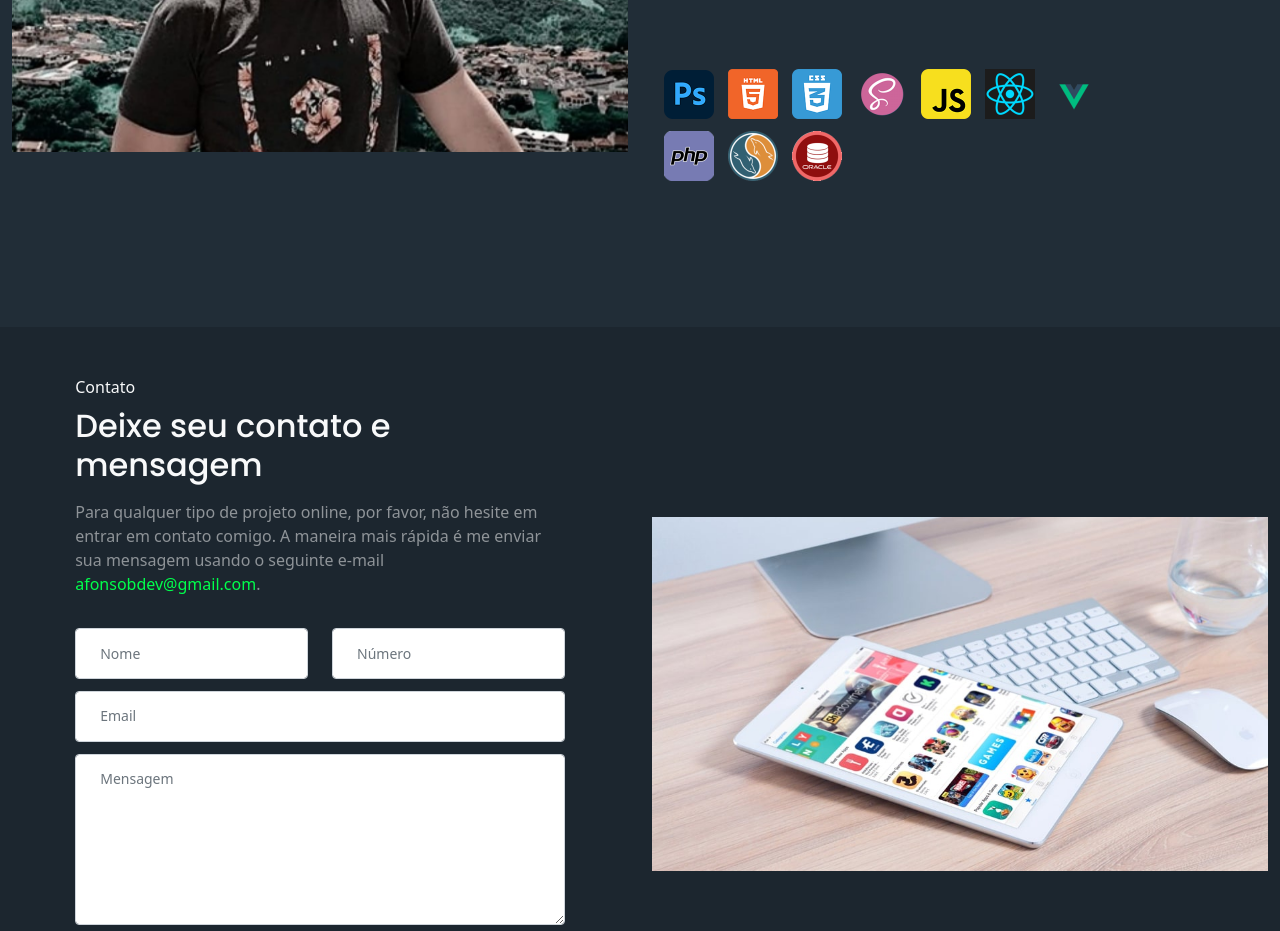
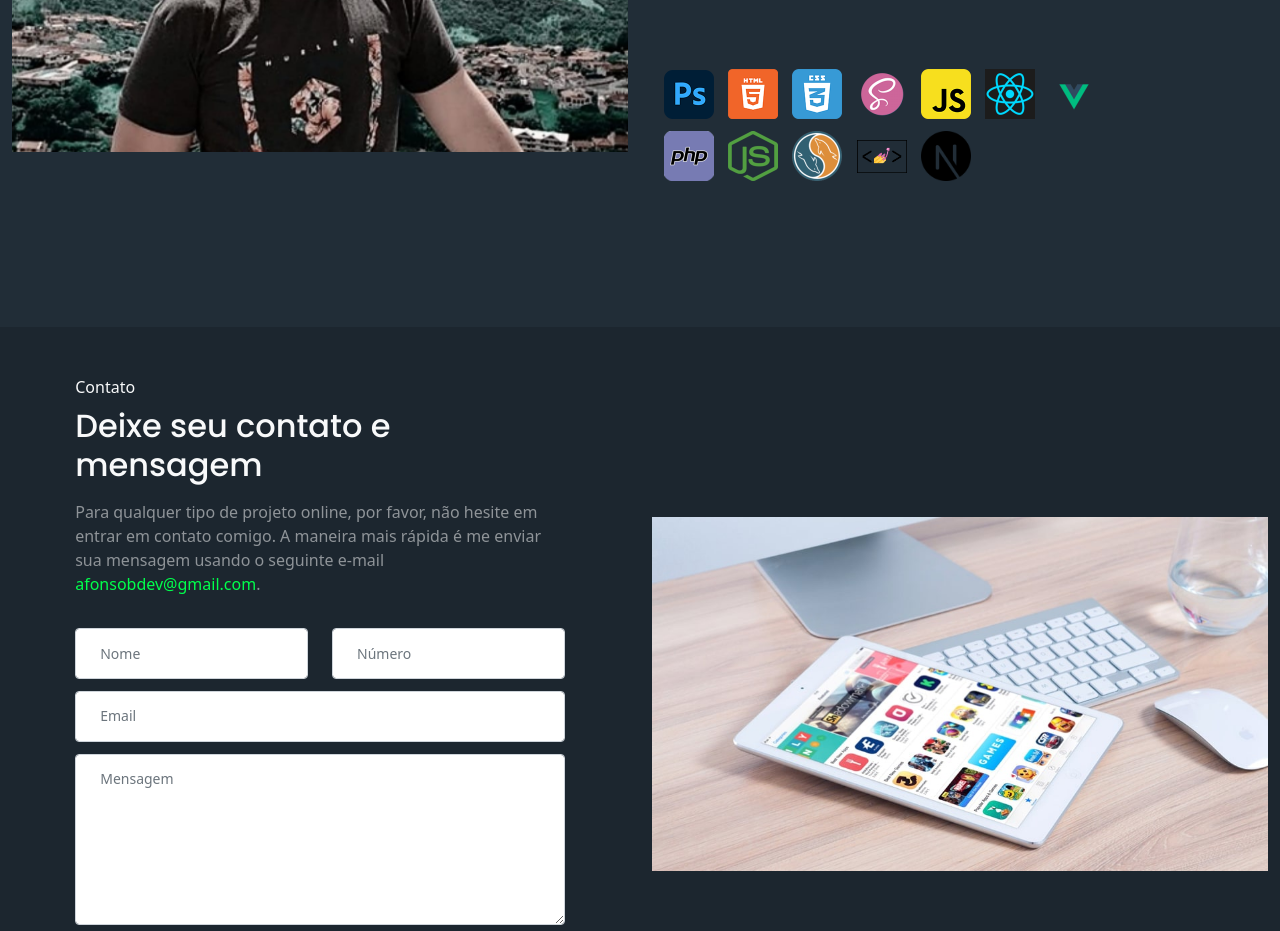
Before and after one commit to AfonsoBezerra/my-site, a plain HTML site: page index.html in a window 1280 px wide. Shown: the part 3320-4251 px from the top of the page. Drawn offline with nearby package versions, Linux system fonts and the light colour scheme.

Commit message:
Add Linguagens Icons

```diff
--- a/css/style.css
+++ b/css/style.css
@@ -77,13 +77,17 @@ li {
 
 
 /* Section Background */
-
 .home,
+.plans,
 .about,
-.contact,
-.plans,
 .work {
     height: 100vh;
+    position: relative;
+}
+
+
+.contact {
+    height: 100%;
     position: relative;
 }
 
--- a/index.html
+++ b/index.html
@@ -579,16 +579,28 @@
                       title="PHP"
                     />
                     <img
+                      src="assets/images/nodejs (1).png"
+                      alt="alternative"
+                      data-toogle="tooltip"
+                      title="Nodejs"
+                    />
+                    <img
                       src="assets/images/mysql.png"
                       alt="alternative"
                       data-toogle="tooltip"
                       title="MySql"
                     />
                     <img
-                      src="assets/images/oracle.png"
+                      src="assets/images/styled-components.png"
                       alt="alternative"
                       data-toogle="tooltip"
-                      title="Oracle"
+                      title="Styled Components"
+                    />
+                    <img
+                      src="assets/images/nextjs.png"
+                      alt="alternative"
+                      data-toogle="tooltip"
+                      title="Nextjs"
                     />
                   </div>
                 </div>
```
Also changed, not shown: assets/images/nextjs.png (added), assets/images/nodejs (1).png (added), assets/images/styled-components.png (added).
